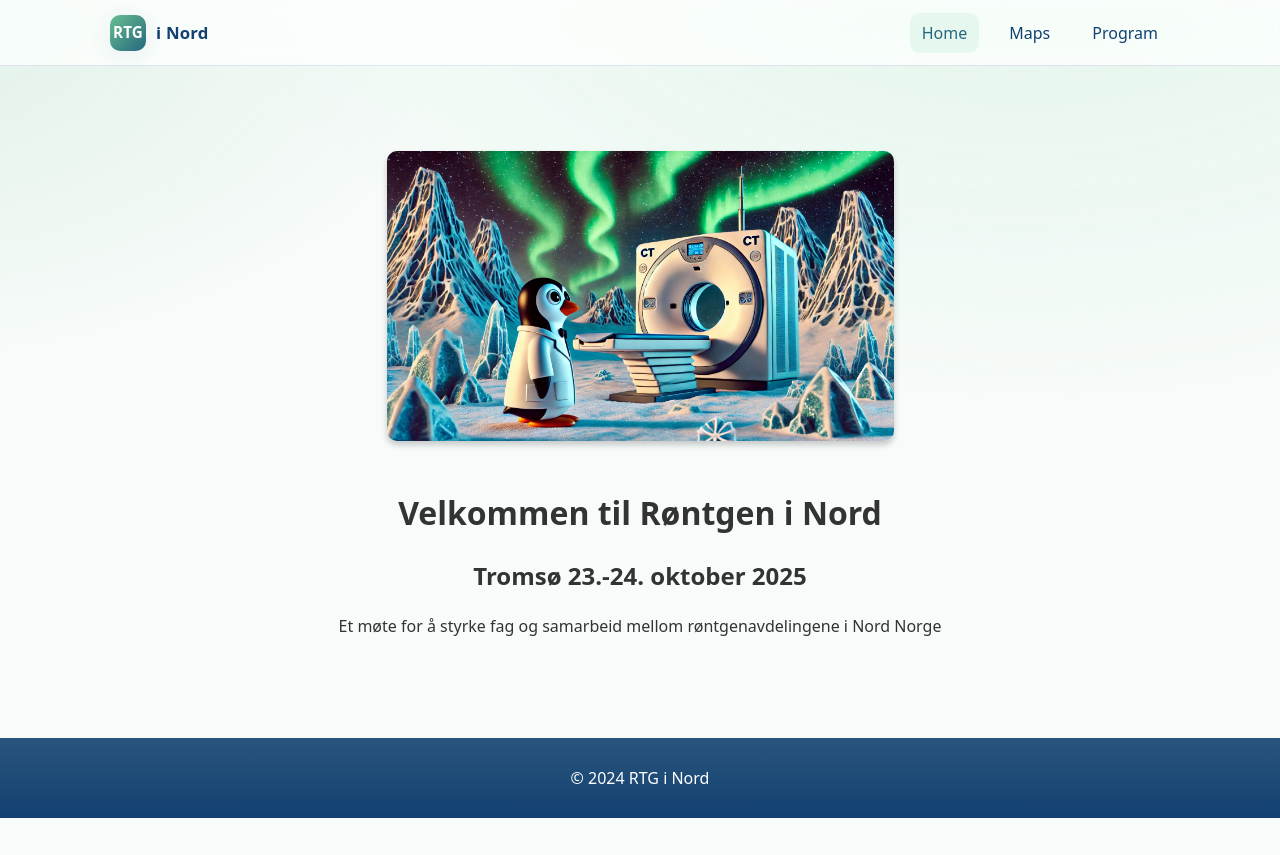
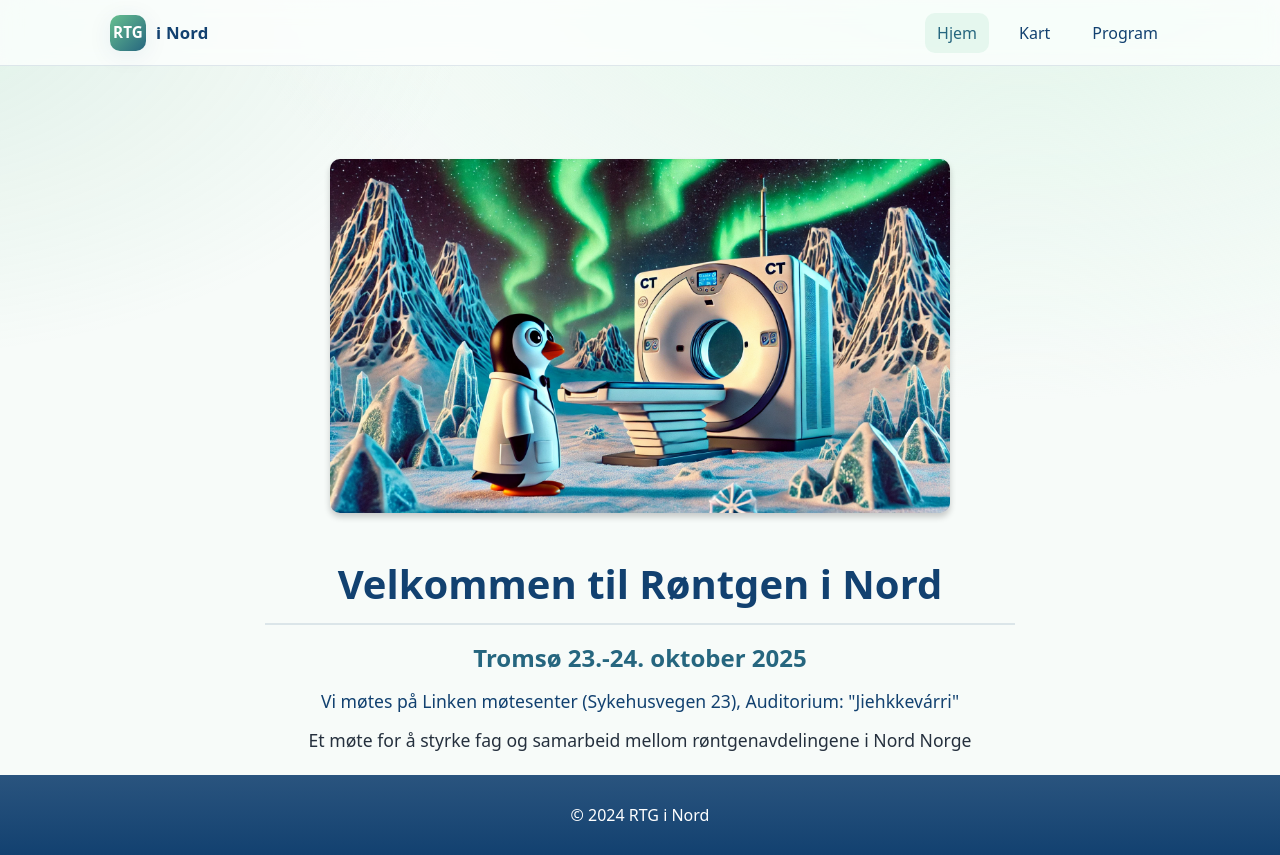
Before and after one commit to JacobFIqbal/rtginord, a Vue app: page / in a window 1280 px wide. Before the commit the page ends 818 px from the top, so only its background shows below. Built offline with nearby package versions, Linux system fonts and the light colour scheme.

Commit message:
final updates

```diff
--- a/src/App.vue
+++ b/src/App.vue
@@ -9,8 +9,8 @@
 
         <nav class="primary-nav" aria-label="Primary">
           <ul class="nav-list">
-            <li><router-link class="nav-link" to="/">Home</router-link></li>
-            <li><router-link class="nav-link" to="/maps">Maps</router-link></li>
+            <li><router-link class="nav-link" to="/">Hjem</router-link></li>
+            <li><router-link class="nav-link" to="/maps">Kart</router-link></li>
             <li><router-link class="nav-link" to="/program">Program</router-link></li>
           </ul>
         </nav>
@@ -41,8 +41,8 @@
           <button class="close" @click="closeMenu" aria-label="Close menu">×</button>
         </div>
         <ul class="drawer-links">
-          <li><router-link class="drawer-link" to="/" @click="closeMenu">Home</router-link></li>
-          <li><router-link class="drawer-link" to="/maps" @click="closeMenu">Maps</router-link></li>
+          <li><router-link class="drawer-link" to="/" @click="closeMenu">Hjem</router-link></li>
+          <li><router-link class="drawer-link" to="/maps" @click="closeMenu">Kart</router-link></li>
           <li><router-link class="drawer-link" to="/program" @click="closeMenu">Program</router-link></li>
         </ul>
       </aside>
--- a/src/components/AreaMaps.vue
+++ b/src/components/AreaMaps.vue
@@ -3,15 +3,18 @@
     <!-- Kort for bussruter -->
     <div class="info-card">
       <h2>Relevante bussruter</h2>
+      <p class="bus-caption">Fra UNN er det ca. 5 minutter gange til Linken møtesenter.</p>
+
       <div class="bus-routes-container">
         <!-- Bussrute 1 -->
         <div class="bus-route-card">
-          <p class="bus-caption">Bussrute eksempel fra Tromsø Lufthavn til UNN</p>
+          <p class="bus-caption">Bussrute eksempel fra Tromsø Lufthavn til UNN.</p>
+
           <img src="@/assets/buss_flyplass_til_unn.png" alt="Bussrute fra flyplass til UNN" class="bus-image" />
         </div>
         <!-- Bussrute 2 -->
         <div class="bus-route-card">
-          <p class="bus-caption">Bussrute eksempel fra Tromsø Sentrum til UNN</p>
+          <p class="bus-caption">Bussrute eksempel fra Tromsø Sentrum til UNN.</p>
           <img src="@/assets/buss_sentrum_til_unn.png" alt="Bussrute fra sentrum til UNN" class="bus-image" />
         </div>
       </div>
--- a/src/components/HomePage.vue
+++ b/src/components/HomePage.vue
@@ -1,33 +1,115 @@
 <template>
     <div class="home">
       <img src="@/assets/PenguinCT.png" alt="Penguin Radiologist with CT Machine" class="homepage-image" />
-      <h1>Velkommen til Røntgen i Nord</h1>
+
+      <div class="home-content">
+        <h1>
+          <span class="line-one">Velkommen til </span>
+          <span class="line-two">Røntgen i Nord</span>
+        </h1>
+
+        <div class="event-details">
+          <!-- Dato - fremdeles en viktig overskrift -->
           <h2>Tromsø 23.-24. oktober 2025</h2>
-      <p>Et møte for å styrke fag og samarbeid mellom røntgenavdelingene i Nord Norge</p>
+
+          <!-- Lokasjon og beskrivelse, nå som paragrafer for bedre struktur -->
+          <p class="location-info">
+            Vi møtes på Linken møtesenter (Sykehusvegen 23), Auditorium: "Jiehkkevárri"
+          </p>
+          <p class="description">
+            Et møte for å styrke fag og samarbeid mellom røntgenavdelingene i Nord Norge
+          </p>
+        </div>
+      </div>
     </div>
 </template>
 
 <style>
+  /* Generell stil for hjem-siden */
   .home {
     text-align: center;
-    margin: 20px;
-    color: #333;
-    margin-top: 5%;
+    padding: 20px;
+    display: flex;
+    flex-direction: column;
+    align-items: center;
+    gap: 20px;
   }
+
   .homepage-image {
     max-width: 50%;
-  max-height: 50%;
     height: auto;
-  margin-bottom: 20px;
-  margin-top: 1%;
     border-radius: 10px;
     box-shadow: 0px 4px 6px rgba(0, 0, 0, 0.2);
   }
 
+  /* Container for tekst for å kontrollere bredde */
+  .home-content {
+    max-width: 750px; /* Litt bredere for å passe den lange setningen */
+    width: 100%;
+  }
 
+  /* Hovedtittel */
+  .home-content h1 {
+    font-size: 2.5rem;
+    color: var(--navy, #124170);
+    line-height: 1.2;
+    margin-bottom: 10px;
+  }
+
+  /* Gruppe for alle detaljer under hovedtittelen */
+  .event-details {
+    margin-top: 15px;
+    padding-top: 15px;
+    border-top: 2px solid var(--border, rgba(18,65,112,0.12));
+  }
+
+  /* Dato */
+  .event-details h2 {
+    font-size: 1.5rem;
+    color: var(--teal, #26667F);
+    font-weight: 600;
+    margin: 0;
+  }
+
+  /* Lokasjons-info (NY) */
+  .event-details .location-info {
+    font-size: 1.1rem;
+    color: var(--navy, #124170);
+    font-weight: 500; /* Halvfet for å gjøre den viktig */
+    line-height: 1.5;
+    margin: 12px 0; /* Gir luft over og under */
+  }
+
+  /* Beskrivelse */
+  .event-details .description {
+    font-size: 1.1rem;
+    color: var(--ink, #0f1b2a);
+    opacity: 0.9;
+    line-height: 1.6;
+    margin: 0;
+  }
+
+  /* --- RESPONSIVITET --- */
   @media (max-width: 900px) {
     .homepage-image {
-    max-width: 100%; /* Allows the image to fill its container */
+      max-width: 90%;
+    }
+    .home-content h1 {
+      font-size: 2rem;
+    }
+    .event-details h2 {
+      font-size: 1.3rem;
+    }
+    .event-details .location-info,
+    .event-details .description {
+      font-size: 1rem;
+    }
+  }
+
+  /* Regel for tekstbrekk på de minste skjermene */
+  @media (max-width: 480px) {
+    .home-content h1 .line-two {
+      display: block;
     }
   }
 </style>
--- a/src/components/ProgramItems.vue
+++ b/src/components/ProgramItems.vue
@@ -66,7 +66,7 @@ const days = [
     id: 'dag-1',
     label: 'Dag 1 – Torsdag 23.10.25',
     items: [
-      { start: '11:00', end: '12:00', title: 'Oppmøte og lunsj', note: 'Linken møtesenter (Sykehusvegen 23), Auditorium: "Jiehkkevarri"', type: 'meal' },
+      { start: '11:00', end: '12:00', title: 'Oppmøte og lunsj', note: 'Linken møtesenter (Sykehusvegen 23), Auditorium: "Jiehkkevárri"', type: 'meal' },
       { start: '12:00', end: '12:05', title: 'Velkommen', speakers: [{ name: 'Signe Forsdahl', aff: 'Radiolog, leder av RTG i Nord, UNN' }] },
       { start: '12:05', end: '13:00', title: 'Presentasjon av Rtg-avdelingene i Nord-Norge', speakers: [{ name: 'Radiologer fra de ulike sykehusene' }] },
       { start: '13:00', end: '13:45', title: 'Bildediagnostikk ved mistanke om påført hodeskade: Hva? Hvor? Når? Hvem?', speakers: [{ name: 'Stein-Magnus Aukland', aff: 'Barneradiolog, Haukeland sykehus' }] },
```
Lines whose indentation alone changed are shown as unchanged.
